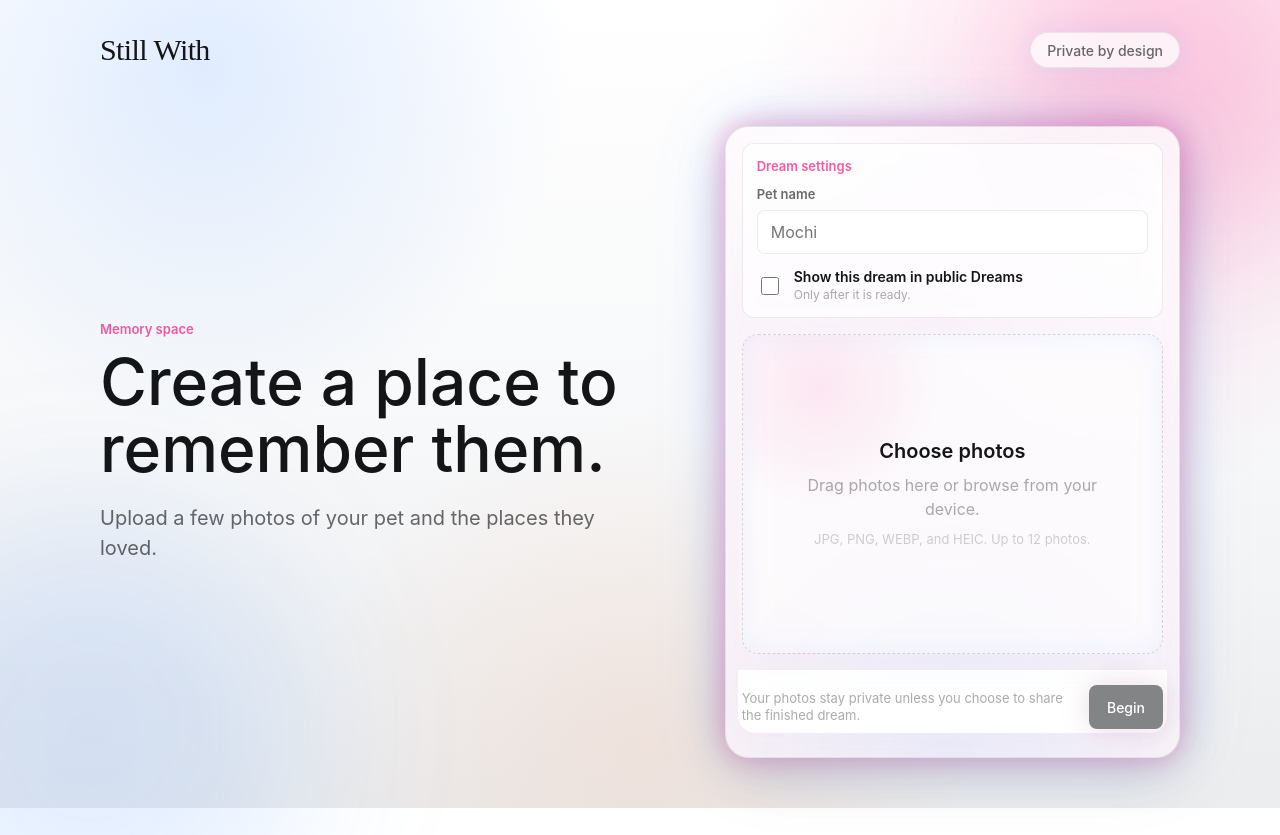
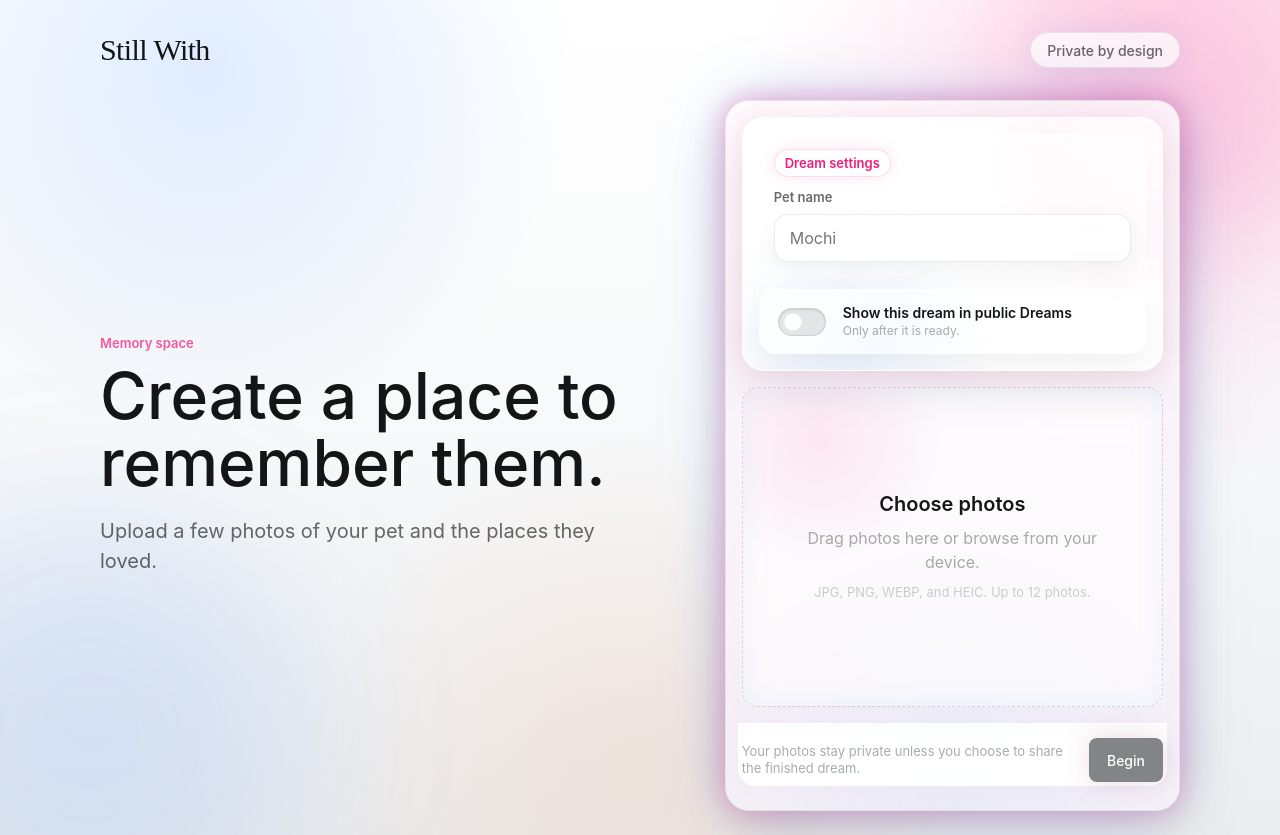
Before and after one commit to jungwuk-ryu/still-with, a Next.js app: page / in a window 1280 px wide. Before the commit the page ends 808 px from the top, so only its background shows below. Built offline with nearby package versions, Linux system fonts and the light colour scheme.

Commit message:
style: elevate dream settings panel

```diff
--- a/src/styles/globals.css
+++ b/src/styles/globals.css
@@ -222,17 +222,76 @@ textarea {
 }
 
 .dream-settings {
-  display: grid;
-  gap: 14px;
-  border: 1px solid rgba(19, 21, 23, 0.08);
-  border-radius: var(--radius-card);
+  position: relative;
+  display: grid;
+  gap: 12px;
+  overflow: hidden;
+  border: 1px solid rgba(255, 255, 255, 0.76);
+  border-radius: 22px;
+  padding: 16px;
+  background:
+    radial-gradient(circle at 12% 0%, rgba(255, 255, 255, 0.94), transparent 34%),
+    radial-gradient(circle at 92% 18%, rgba(243, 26, 124, 0.12), transparent 32%),
+    radial-gradient(circle at 24% 100%, rgba(40, 126, 255, 0.1), transparent 38%),
+    rgba(255, 255, 255, 0.58);
+  box-shadow:
+    inset 0 1px 0 rgba(255, 255, 255, 0.84),
+    inset 0 0 32px rgba(255, 255, 255, 0.42),
+    0 0 30px rgba(243, 26, 124, 0.1),
+    0 18px 48px rgba(19, 21, 23, 0.08);
+  backdrop-filter: blur(18px) saturate(1.08);
+}
+
+.dream-settings::before {
+  position: absolute;
+  top: -80px;
+  right: -72px;
+  width: 180px;
+  height: 180px;
+  border-radius: 9999px;
+  background: rgba(255, 255, 255, 0.74);
+  filter: blur(24px);
+  content: "";
+  pointer-events: none;
+}
+
+.dream-settings::after {
+  position: absolute;
+  inset: 0;
+  border-radius: inherit;
+  background:
+    linear-gradient(120deg, rgba(255, 255, 255, 0.46), transparent 34%),
+    linear-gradient(300deg, rgba(255, 255, 255, 0.18), transparent 42%);
+  content: "";
+  pointer-events: none;
+}
+
+.dream-settings > * {
+  position: relative;
+  z-index: 1;
+}
+
+.dream-settings > div {
+  border: 1px solid rgba(255, 255, 255, 0.58);
+  border-radius: 17px;
   padding: 14px;
-  background: rgba(255, 255, 255, 0.68);
+  background: rgba(255, 255, 255, 0.54);
+  box-shadow: inset 0 1px 0 rgba(255, 255, 255, 0.72);
+}
+
+.dream-settings .eyebrow {
+  width: fit-content;
+  border: 1px solid rgba(243, 26, 124, 0.16);
+  border-radius: 9999px;
+  padding: 5px 10px;
+  color: #f31a7c;
+  background: rgba(255, 255, 255, 0.62);
+  box-shadow: 0 0 18px rgba(243, 26, 124, 0.1);
 }
 
 .field-label {
   display: block;
-  margin-bottom: 8px;
+  margin-bottom: 9px;
   color: var(--color-text-soft);
   font-size: 13px;
   font-weight: 600;
@@ -240,33 +299,92 @@ textarea {
 
 .text-input {
   width: 100%;
-  min-height: 44px;
-  border: 1px solid var(--color-border);
-  border-radius: var(--radius-control);
-  padding: 0 13px;
+  min-height: 48px;
+  border: 1px solid rgba(19, 21, 23, 0.08);
+  border-radius: 14px;
+  padding: 0 15px;
   color: var(--color-text);
-  background: rgba(255, 255, 255, 0.86);
+  background:
+    linear-gradient(180deg, rgba(255, 255, 255, 0.94), rgba(255, 255, 255, 0.68)),
+    rgba(255, 255, 255, 0.86);
+  box-shadow:
+    inset 0 1px 0 rgba(255, 255, 255, 0.82),
+    0 10px 26px rgba(19, 21, 23, 0.05);
   outline: none;
+  transition:
+    border-color 180ms ease,
+    box-shadow 180ms ease,
+    transform 180ms ease;
 }
 
 .text-input:focus {
   border-color: rgba(243, 26, 124, 0.38);
-  box-shadow: 0 0 0 3px rgba(243, 26, 124, 0.12);
+  box-shadow:
+    0 0 0 4px rgba(243, 26, 124, 0.1),
+    0 0 26px rgba(243, 26, 124, 0.14),
+    inset 0 1px 0 rgba(255, 255, 255, 0.86);
+  transform: translateY(-1px);
 }
 
 .toggle-row {
   display: grid;
   grid-template-columns: auto minmax(0, 1fr);
   align-items: center;
-  gap: 12px;
+  gap: 14px;
+  border: 1px solid rgba(255, 255, 255, 0.56);
+  border-radius: 17px;
+  padding: 14px;
   color: var(--color-text-soft);
+  background:
+    radial-gradient(circle at 8% 50%, rgba(255, 255, 255, 0.72), transparent 34%),
+    rgba(255, 255, 255, 0.42);
+  box-shadow:
+    inset 0 1px 0 rgba(255, 255, 255, 0.66),
+    0 10px 26px rgba(19, 21, 23, 0.05);
   cursor: pointer;
+  transition:
+    border-color 180ms ease,
+    box-shadow 180ms ease,
+    transform 180ms cubic-bezier(0.16, 1, 0.3, 1);
 }
 
 .toggle-row input {
-  width: 18px;
-  height: 18px;
-  accent-color: #131517;
+  width: 48px;
+  height: 28px;
+  flex: 0 0 auto;
+  appearance: none;
+  border: 1px solid rgba(19, 21, 23, 0.1);
+  border-radius: 9999px;
+  background:
+    radial-gradient(circle at 14px 50%, #ffffff 0 8px, transparent 9px),
+    rgba(19, 21, 23, 0.1);
+  box-shadow:
+    inset 0 1px 2px rgba(19, 21, 23, 0.12),
+    0 0 18px rgba(255, 255, 255, 0.48);
+  transition:
+    background 220ms ease,
+    border-color 180ms ease,
+    box-shadow 180ms ease;
+}
+
+.toggle-row:hover,
+.toggle-row:focus-within {
+  border-color: rgba(243, 26, 124, 0.22);
+  box-shadow:
+    inset 0 1px 0 rgba(255, 255, 255, 0.72),
+    0 0 22px rgba(243, 26, 124, 0.12),
+    0 14px 34px rgba(19, 21, 23, 0.07);
+  transform: translateY(-1px);
+}
+
+.toggle-row input:checked {
+  border-color: rgba(243, 26, 124, 0.22);
+  background:
+    radial-gradient(circle at calc(100% - 14px) 50%, #ffffff 0 8px, transparent 9px),
+    linear-gradient(135deg, rgba(243, 26, 124, 0.86), rgba(104, 47, 255, 0.72));
+  box-shadow:
+    0 0 22px rgba(243, 26, 124, 0.18),
+    inset 0 1px 0 rgba(255, 255, 255, 0.36);
 }
 
 .toggle-row strong,
```
